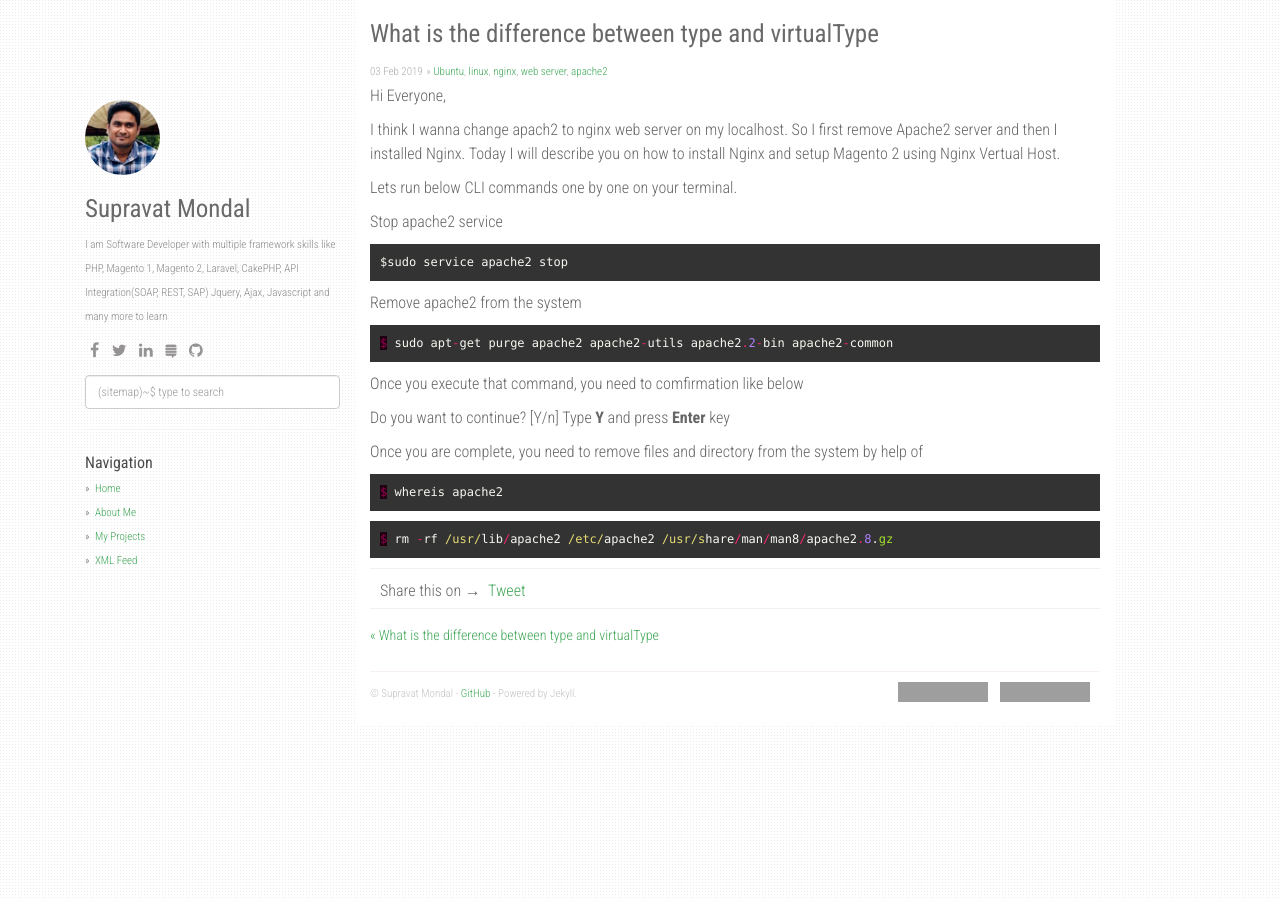
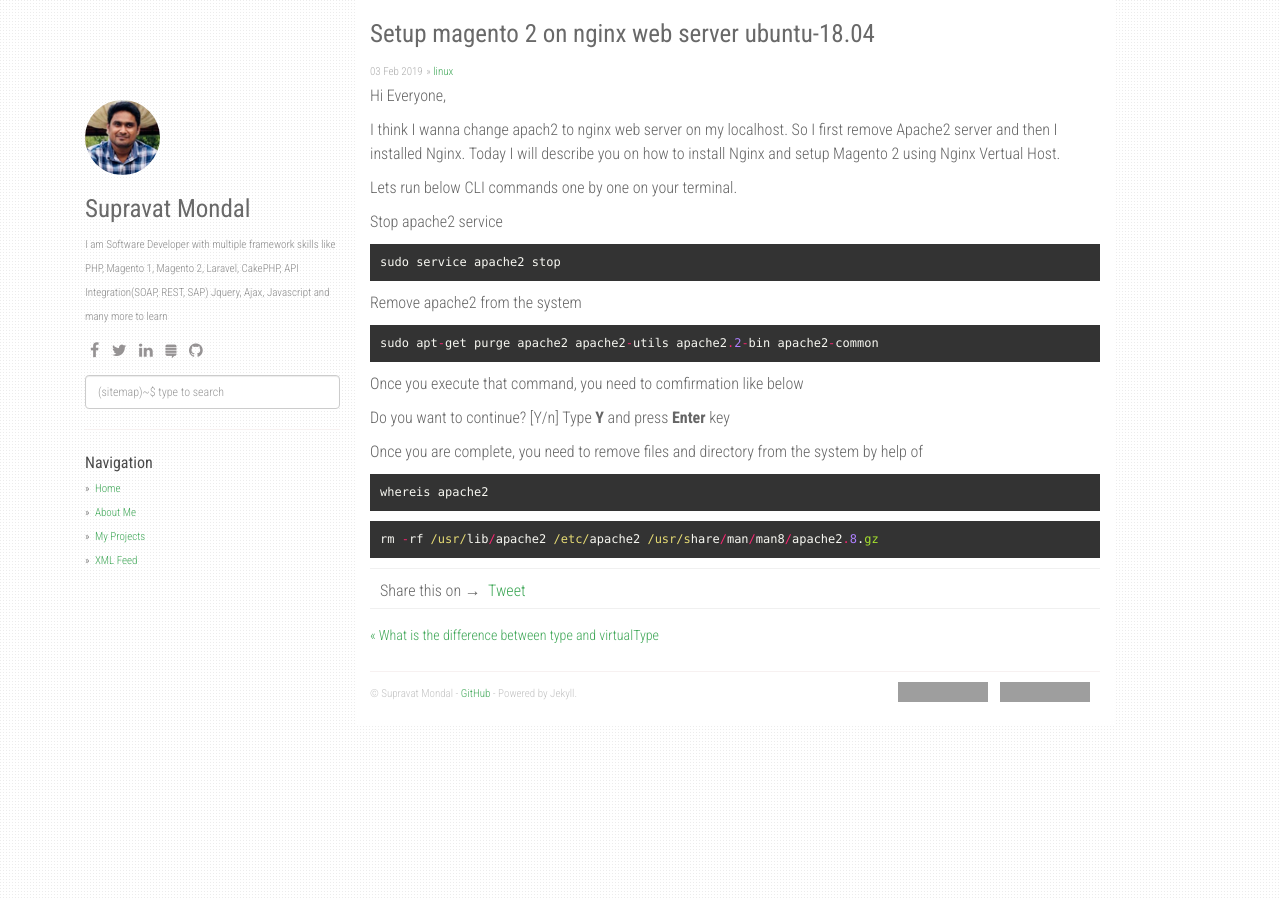
Before and after one commit to supravatm/supravatm.github.io, a Jekyll site: the page built from _posts/2019-07-27-setup-magento-2-on-nginx-web-server-ubuntu-18.04.md, in a window 1280 px wide. Built offline with Jekyll 4.4.1, drawn with Linux system fonts in a browser that asks for light colours; nearby versions of some CDN libraries; comment, search, counter and statistics services are not loaded; grey boxes are pictures that could not be loaded.

Commit message:
Setup magento 2 on nginx web server ubuntu-18.04

```diff
--- a/_posts/2019-07-27-setup-magento-2-on-nginx-web-server-ubuntu-18.04.md
+++ b/_posts/2019-07-27-setup-magento-2-on-nginx-web-server-ubuntu-18.04.md
@@ -1,9 +1,9 @@
 ---
 layout: post
-title:  "What is the difference between type and virtualType"
+title:  "Setup magento 2 on nginx web server ubuntu-18.04"
 date:   2019-02-01 60:03:25 -0800
 tags: [github, Magento 2, supravatm, blog, cms, opensource, wordpress, blogger]
-categories: [Ubuntu, linux, nginx, web server, apache2]
+categories: [linux]
 image: nginx.png
 ---
 
@@ -16,13 +16,13 @@ Lets run below CLI commands one by one on your terminal.
 
 Stop apache2 service
 {% highlight ruby %}
-$sudo service apache2 stop
+sudo service apache2 stop
 {% endhighlight %}
 
 
 Remove apache2 from the system
 {% highlight ruby %}
-$ sudo apt-get purge apache2 apache2-utils apache2.2-bin apache2-common
+sudo apt-get purge apache2 apache2-utils apache2.2-bin apache2-common
 {% endhighlight %}
 
 Once you execute that command,  you need to comfirmation like below
@@ -34,9 +34,9 @@ Type **Y** and press **Enter** key
 Once you are complete, you need to remove files and directory from the system by help of
 
 {% highlight ruby %}
-$ whereis apache2
+whereis apache2
 {% endhighlight %}
 
 {% highlight ruby %}
-$ rm -rf /usr/lib/apache2 /etc/apache2 /usr/share/man/man8/apache2.8.gz
+rm -rf /usr/lib/apache2 /etc/apache2 /usr/share/man/man8/apache2.8.gz
 {% endhighlight %}
```
